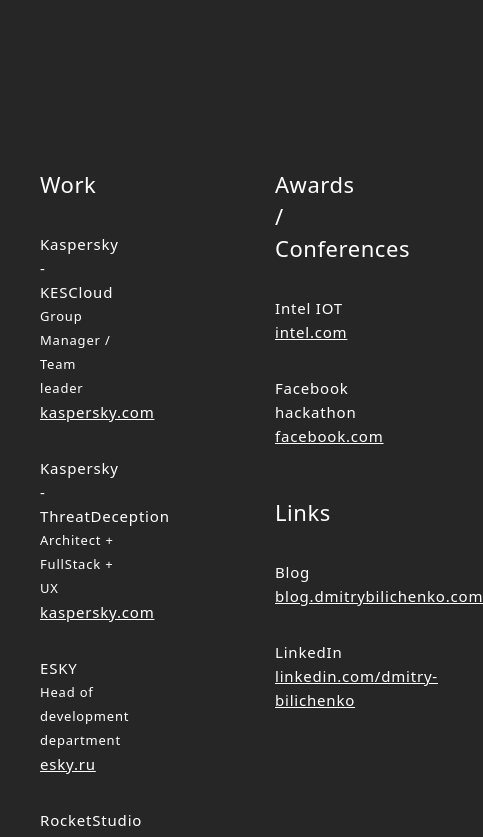
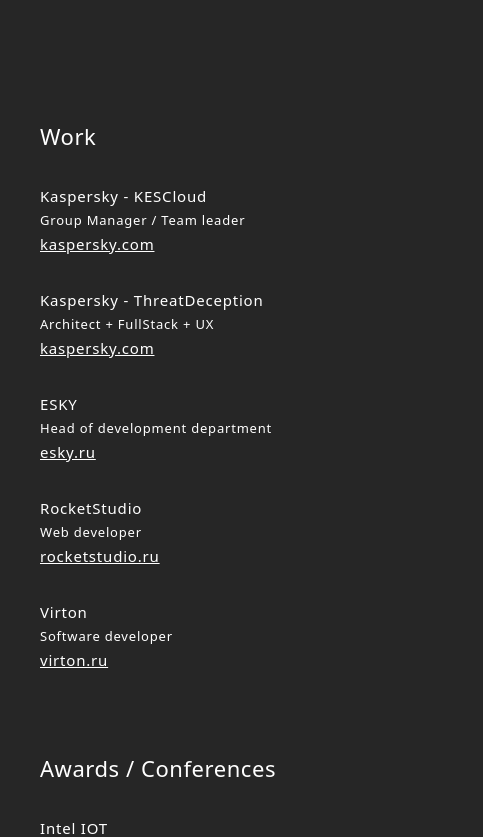
Before and after one commit to billo32/blog.dmitrybilichenko.com, a Next.js app: page / in a window 390 px wide. Shown: the part 820-1657 px from the top of the page, 483 px wide, since content can reach past the window. Built offline with nearby package versions, Linux system fonts and the light colour scheme.

Commit message:
Add mobile compatibility

```diff
--- a/data/siteMetadata.js
+++ b/data/siteMetadata.js
@@ -5,8 +5,8 @@
   description: 'Personal site with CV, contacts and notes',
   language: 'en-us',
   theme: 'dark', // system, dark or light
-  siteUrl: 'https://tailwind-nextjs-starter-blog.vercel.app',
-  siteRepo: 'https://github.com/timlrx/tailwind-nextjs-starter-blog',
+  siteUrl: 'https://dmitrybilichenko.com',
+  siteRepo: '',
   siteLogo: '/static/images/bd-logo-white.png',
   image: '/static/images/avatar.png',
   socialBanner: '/static/images/twitter-card.png',
--- a/pages/index.js
+++ b/pages/index.js
@@ -36,9 +36,9 @@
         </div>
       </div>
       <div className="container mx-auto flex h-fit flex-col justify-start px-10 py-24">
-        <div className="grid max-w-3xl grid-flow-row grid-cols-2 gap-40">
+        <div className="grid max-w-3xl grid-flow-row sm:grid-cols-1 sm:gap-0 md:grid-cols-2 md:gap-40">
           <div className="col-span-1">
-            <div className="mb-6 mt-12 font-sans text-[22px] font-medium leading-8 tracking-wide">
+            <div className="font-sans text-[22px] font-medium leading-8 tracking-wide sm:mt-8 sm:mb-2 md:mb-6 md:mt-12">
               Work
             </div>
             <ul>
```
